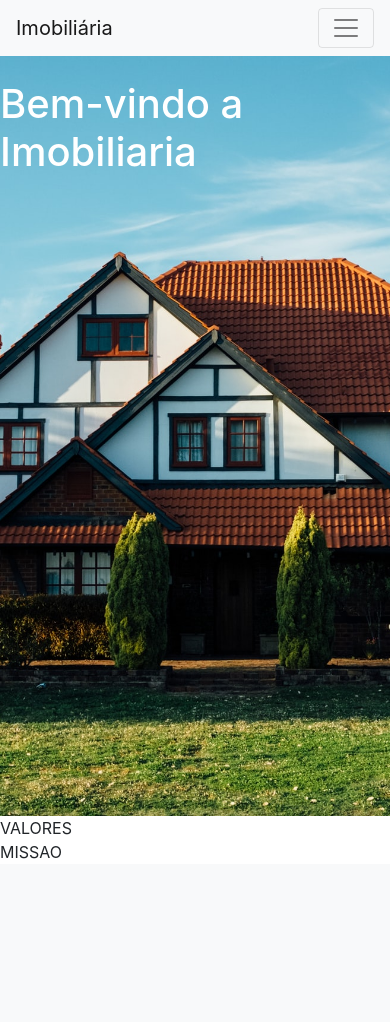
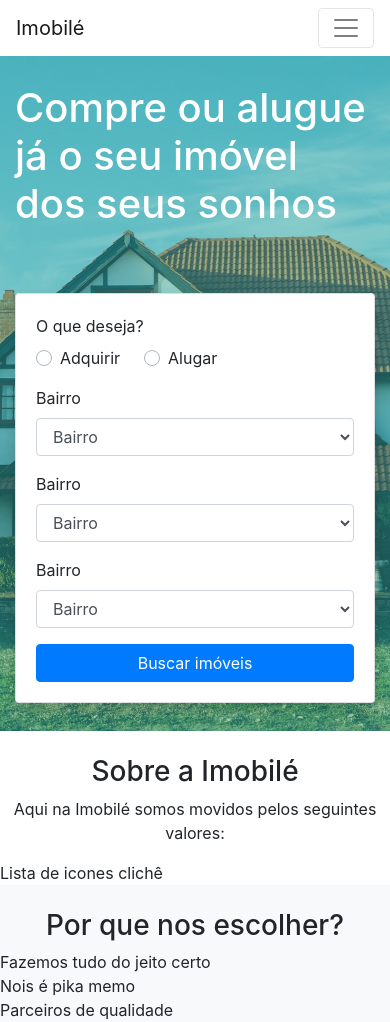
Before and after one commit to matheusfriguette/imobiliaria, a PHP site: page /app/public/home.html in a window 390 px wide. Before the commit the page ends 859 px from the top, so only its background shows below. Run offline with PHP 8.4, Linux system fonts and the light colour scheme.

Commit message:
structuring home page

```diff
--- a/app/public/home.html
+++ b/app/public/home.html
@@ -2,23 +2,23 @@
 <html lang="en">
 
 <head>
-  <meta charset="UTF-8">
-  <meta name="viewport" content="width=device-width, initial-scale=1.0">
-  <meta http-equiv="X-UA-Compatible" content="ie=edge">
+  <meta charset="UTF-8" />
+  <meta name="viewport" content="width=device-width, initial-scale=1.0" />
+  <meta http-equiv="X-UA-Compatible" content="ie=edge" />
 
   <!-- Stylesheets -->
   <link rel="stylesheet" href="https://stackpath.bootstrapcdn.com/bootstrap/4.3.1/css/bootstrap.min.css"
-    integrity="sha384-ggOyR0iXCbMQv3Xipma34MD+dH/1fQ784/j6cY/iJTQUOhcWr7x9JvoRxT2MZw1T" crossorigin="anonymous">
-  <link rel="stylesheet" href="../../assets/css/utility.css">
+    integrity="sha384-ggOyR0iXCbMQv3Xipma34MD+dH/1fQ784/j6cY/iJTQUOhcWr7x9JvoRxT2MZw1T" crossorigin="anonymous" />
+  <link rel="stylesheet" href="../../assets/css/utility.css" />
 
   <title>Imobiliária</title>
 </head>
 
 <body>
   <header>
-    <nav class="navbar navbar-expand-lg navbar-light bg-light">
-      <div class="container d-flex justify-content-between">
-        <a class="navbar-brand" href="#">Imobiliária</a>
+    <nav class="navbar navbar-expand-lg navbar-light bg-white shadow-sm">
+      <div class="container d-flex justify-content-between w-100">
+        <a class="navbar-brand" href="#">Imobilé</a>
         <button class="navbar-toggler" type="button" data-toggle="collapse" data-target="#navBar" aria-controls="navBar"
           aria-expanded="false" aria-label="Toggle navigation">
           <span class="navbar-toggler-icon"></span>
@@ -27,7 +27,7 @@
         <div class="collapse navbar-collapse flex-grow-0" id="navBar">
           <ul class="navbar-nav mr-auto">
             <li class="nav-item active">
-              <a class="nav-link" href="#">Home <span class="sr-only">(current)</span></a>
+              <a class="nav-link" href="#">Home</a>
             </li>
             <li class="nav-item">
               <a class="nav-link" href="#">Buscar imóveis</a>
@@ -38,17 +38,80 @@
       </div>
     </nav>
   </header>
-  <section class="position-relative">
-    <div class="position-absolute d-flex justify-content-center align-items-top w-100 h-100">
-      <h1 class="text-white mt-4">Bem-vindo a Imobiliaria</h1>
+  <section>
+    <div class="position-relative bg-primary">
+      <div class="position-absolute w-100 h-100 cover-content">
+        <div class="container h-100">
+          <div class="row h-100">
+            <div class="col-md-7 d-flex flex-column justify-content-center">
+              <h1 class="text-white">Compre ou alugue já o seu imóvel dos seus sonhos</h1>
+            </div>
+            <div class="col-md-5 d-flex flex-column justify-content-center">
+              <div class="card shadow">
+                <div class="card-body">
+                  <div class="form-group">
+                    <label>O que deseja?</label>
+                    <div class="d-flex">
+                      <div class="custom-control custom-radio">
+                        <input type="radio" class="custom-control-input" name="tipo" id="tipoCompra">
+                        <label class="custom-control-label" for="tipoCompra">Adquirir</label>
+                      </div>
+                      <div class="custom-control custom-radio ml-4">
+                        <input type="radio" class="custom-control-input" name="tipo" id="tipoAluguel">
+                        <label class="custom-control-label" for="tipoAluguel">Alugar</label>
+                      </div>
+                    </div>
+                  </div>
+                  <div class="form-group">
+                    <label>Bairro</label>
+                    <select class="form-control">
+                      <option>Bairro</option>
+                    </select>
+                  </div>
+                  <div class="row">
+                    <div class="col-md-6">
+                      <div class="form-group">
+                        <label>Bairro</label>
+                        <select class="form-control">
+                          <option>Bairro</option>
+                        </select>
+                      </div>
+                    </div>
+                    <div class="col-md-6">
+                      <div class="form-group">
+                        <label>Bairro</label>
+                        <select class="form-control">
+                          <option>Bairro</option>
+                        </select>
+                      </div>
+                    </div>
+                  </div>
+                  <button class="btn btn-primary btn-block">Buscar imóveis</button>
+                </div>
+              </div>
+            </div>
+          </div>
+        </div>
+      </div>
+      <img class="w-100 vh-80 cover-image" src="../../assets/img/home-cover.jpg" alt="" />
     </div>
-    <img class="vh-90 vw-100 object-cover" src="../../assets/img/home-cover.jpg">
   </section>
   <section>
-    VALORES
+    <div class="pt-4">
+      <h3 class="text-center">Sobre a Imobilé</h3>
+      <p class="text-center font-size-18">Aqui na Imobilé somos movidos pelos seguintes valores:</p>
+      <div>Lista de icones clichê</div>
+    </div>
   </section>
   <section>
-    MISSAO
+    <div class="bg-light pt-4">
+      <h3 class="text-center">Por que nos escolher?</h3>
+      <div class="row">
+        <div class="col-md-4">Fazemos tudo do jeito certo</div>
+        <div class="col-md-4">Nois é pika memo</div>
+        <div class="col-md-4">Parceiros de qualidade</div>
+      </div>
+    </div>
   </section>
   <footer></footer>
   <script src="https://code.jquery.com/jquery-3.3.1.slim.min.js"
--- a/assets/css/utility.css
+++ b/assets/css/utility.css
@@ -1,7 +1,16 @@
-.vh-90 {
-    height: 90vh;
+.bg-primary {
+    background-color: #38b2ac !important;
 }
 
-.object-cover {
+.cover-image {
+    opacity: 0.5;
     object-fit: cover;
 }
+
+.cover-content {
+    z-index: 10;
+}
+
+.vh-80 {
+    height: 80vh;
+}
```
